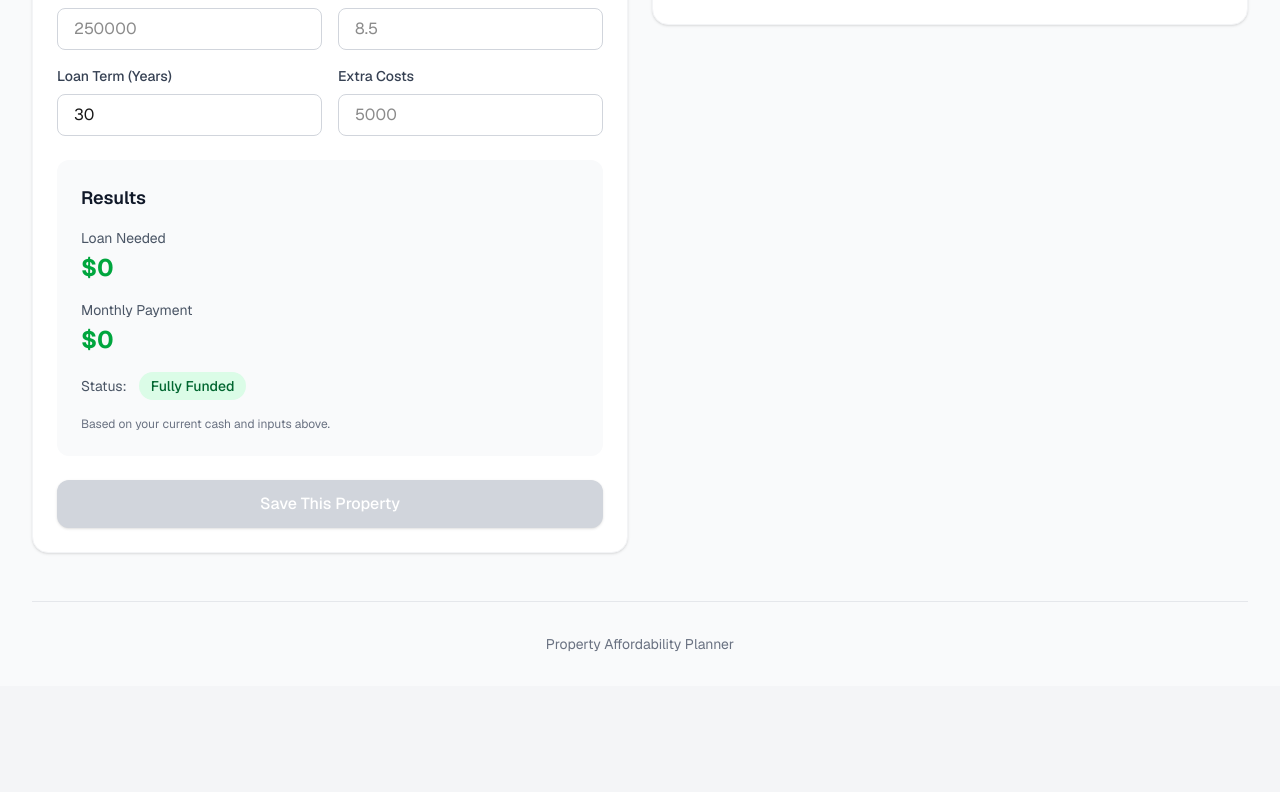
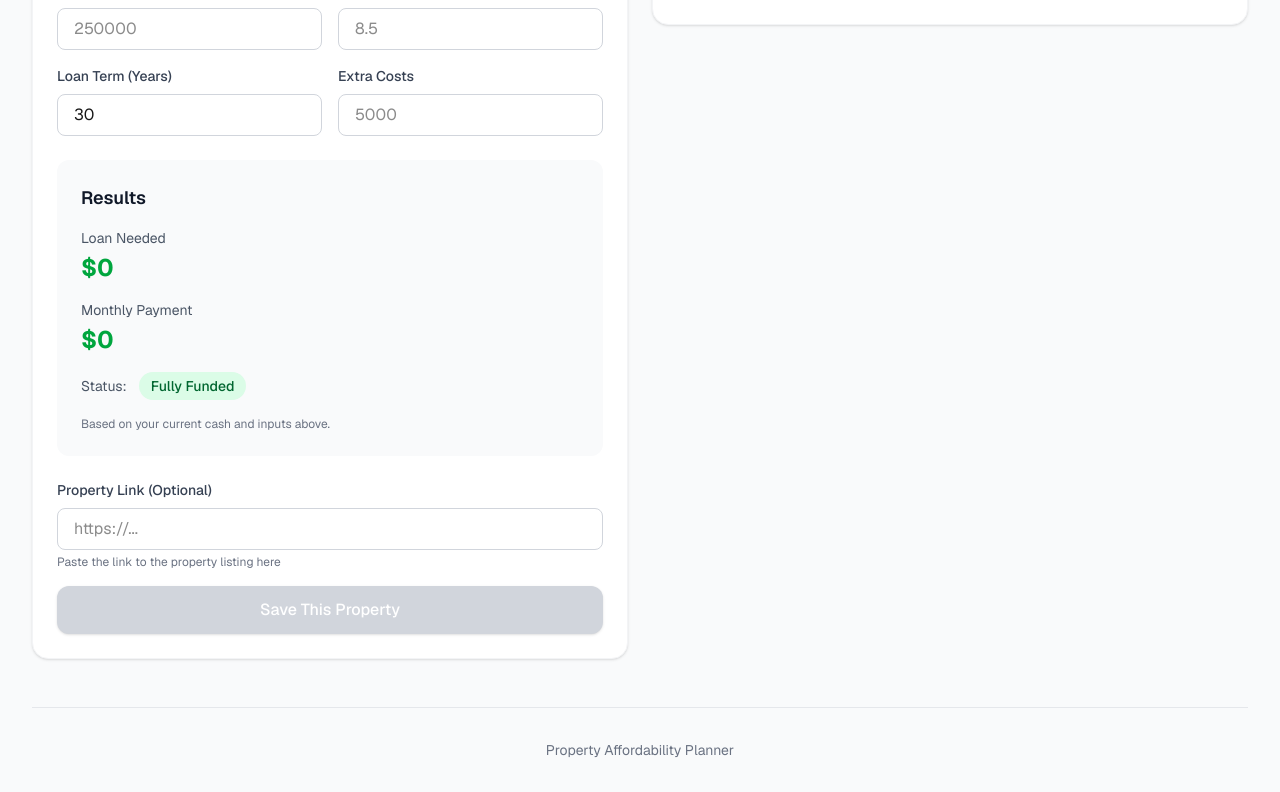
Before and after one commit to hostingbts/property-affordability-planner, a Next.js app: page / in a window 1280 px wide. Shown: the part 401-1193 px from the top of the page. Before the commit the page ends 1087 px from the top, so only its background shows below. Built offline with nearby package versions, Linux system fonts and the light colour scheme.

Commit message:
Add property link input field above Save button in calculator panel

```diff
--- a/components/CalculatorPanel.tsx
+++ b/components/CalculatorPanel.tsx
@@ -17,6 +17,7 @@ const DEFAULT_DRAFT: PropertyInputDraft = {
 export default function CalculatorPanel() {
   const { settings } = useApp();
   const [draft, setDraft] = useState<PropertyInputDraft>(DEFAULT_DRAFT);
+  const [propertyLink, setPropertyLink] = useState("");
   const [showSaveModal, setShowSaveModal] = useState(false);
 
   const loanResult = calculateLoanMode(draft, settings.availableCash);
@@ -205,6 +206,23 @@ export default function CalculatorPanel() {
           )}
         </div>
 
+        {/* Property Link Input */}
+        <div className="mb-4">
+          <label className="block text-sm font-medium text-gray-700 mb-2">
+            Property Link (Optional)
+          </label>
+          <input
+            type="url"
+            value={propertyLink}
+            onChange={(e) => setPropertyLink(e.target.value)}
+            className="w-full px-4 py-2 border border-gray-300 rounded-lg focus:ring-2 focus:ring-green-500 focus:border-transparent"
+            placeholder="https://..."
+          />
+          <p className="text-xs text-gray-500 mt-1">
+            Paste the link to the property listing here
+          </p>
+        </div>
+
         {/* Save Button */}
         <button
           onClick={() => setShowSaveModal(true)}
@@ -218,10 +236,12 @@ export default function CalculatorPanel() {
       {showSaveModal && (
         <SavePropertyModal
           draft={draft}
+          initialLink={propertyLink}
           onClose={() => setShowSaveModal(false)}
           onSave={() => {
             setShowSaveModal(false);
             setDraft(DEFAULT_DRAFT);
+            setPropertyLink("");
           }}
         />
       )}
--- a/components/SavePropertyModal.tsx
+++ b/components/SavePropertyModal.tsx
@@ -1,27 +1,36 @@
 "use client";
 
-import { useState } from "react";
+import { useState, useEffect } from "react";
 import { useApp } from "@/context/AppContext";
 import { PropertyInputDraft } from "@/types";
 
 interface SavePropertyModalProps {
   draft: PropertyInputDraft;
+  initialLink?: string;
   onClose: () => void;
   onSave: () => void;
 }
 
 export default function SavePropertyModal({
   draft,
+  initialLink = "",
   onClose,
   onSave,
 }: SavePropertyModalProps) {
   const { addProperty } = useApp();
   const [formData, setFormData] = useState({
     title: "",
-    link: "",
+    link: initialLink,
     imageUrl: "",
     notes: "",
   });
+
+  // Update link when initialLink changes
+  useEffect(() => {
+    if (initialLink) {
+      setFormData((prev) => ({ ...prev, link: initialLink }));
+    }
+  }, [initialLink]);
 
   const handleSubmit = (e: React.FormEvent) => {
     e.preventDefault();
```
